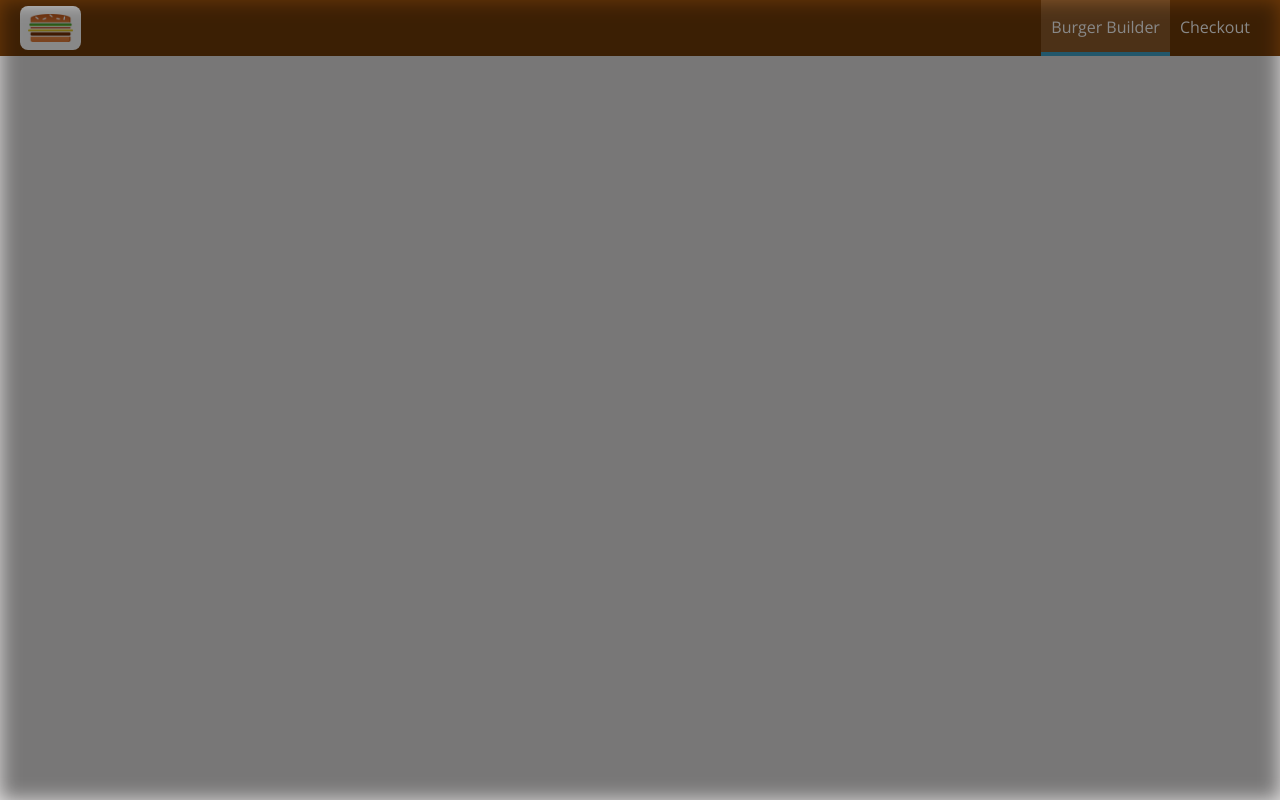
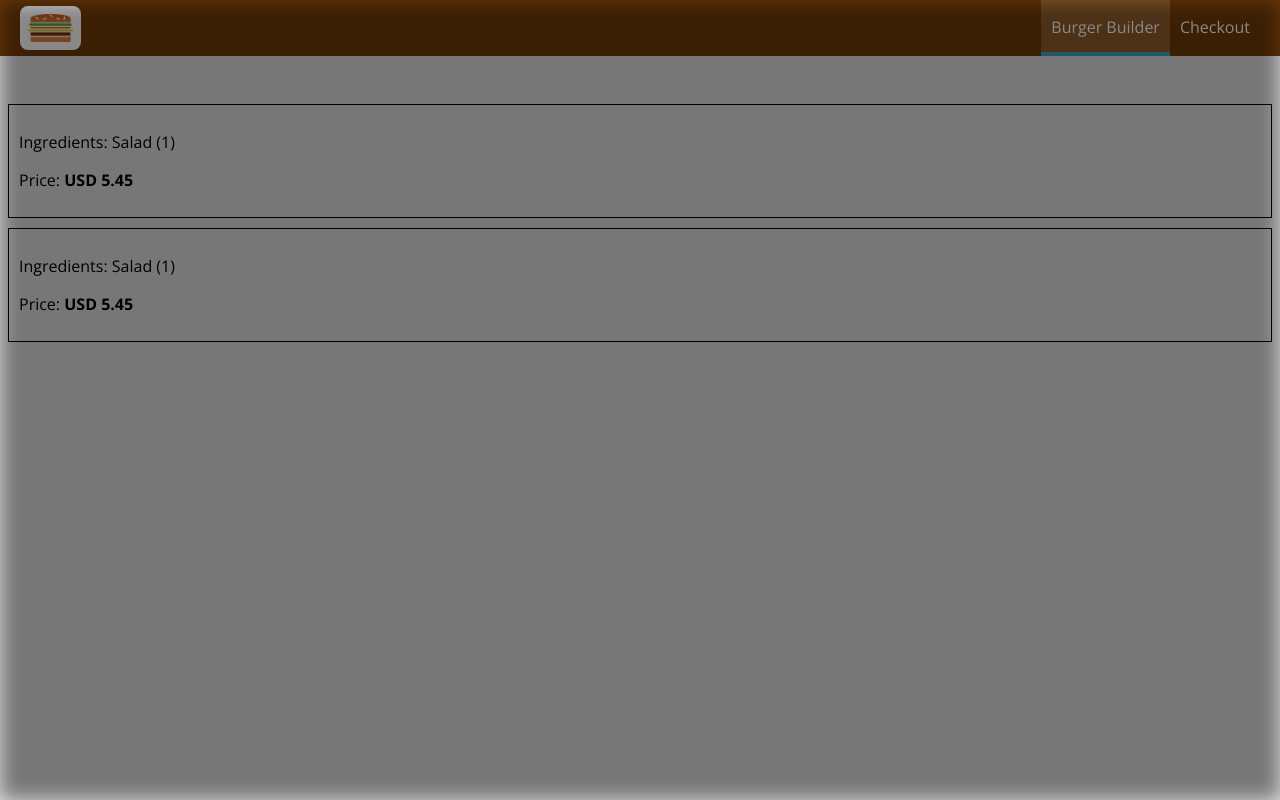
Before and after one commit to sweeptic/Burger-Project, a React (Create React App) app: page /orders in a window 1280 px wide. Built offline with nearby package versions, Linux system fonts and the light colour scheme.

Commit message:
9. Adding an Orders Page

```diff
--- a/src/App.js
+++ b/src/App.js
@@ -4,6 +4,8 @@ import BurgerBuilder from './containers/BurgerBuilder/BurgerBuilder'
 import Layout from './hoc/Layout/Layout';
 import Checkout from './containers/Checkout/Checkout';
 import { Route, Switch } from 'react-router-dom';
+import Orders from './containers/Orders/Orders';
+
 
 class App extends Component {
     render() {
@@ -12,6 +14,7 @@ class App extends Component {
                 <Layout>
                     <Switch>
                         <Route path="/checkout" component={Checkout} />
+                        <Route path="/orders" component={Orders} />
                         <Route path="/" exact component={BurgerBuilder} />
                     </Switch>
                 </Layout>
--- /dev/null
+++ b/src/components/Order/Order.js
@@ -0,0 +1,13 @@
+import React from 'react'
+import classes from './Order.module.css'
+
+const Order = (props) => {
+    return (
+        <div className={classes.Order}>
+            <p>Ingredients: Salad (1)</p>
+            <p>Price: <strong>USD 5.45</strong> </p>
+        </div>
+    )
+}
+
+export default Order
--- /dev/null
+++ b/src/components/Order/Order.module.css
@@ -0,0 +1,8 @@
+.Order {
+
+    width: 100%;
+    border: 1px solid black;
+    padding: 10px;
+    margin: 10px auto;
+    box-sizing: border-box;
+}
--- /dev/null
+++ b/src/containers/Orders/Orders.js
@@ -0,0 +1,14 @@
+import React, { Component } from 'react'
+import Order from './../../components/Order/Order';
+
+
+export default class Orders extends Component {
+    render() {
+        return (
+            <div>
+                <Order />
+                <Order />
+            </div>
+        )
+    }
+}
```
